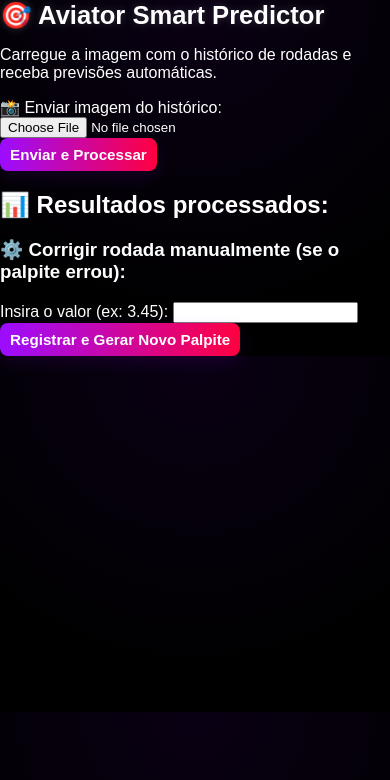
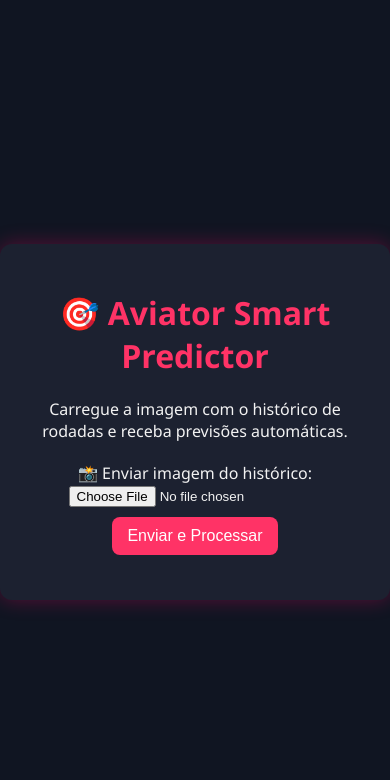
Before and after one commit to Pascoalwise01/aviatorpalpitespascoalwise, a website: page public/index.html in a window 390 px wide. Drawn offline with Linux system fonts and the light colour scheme.

Commit message:
Update style.css

```diff
--- a/public/style.css
+++ b/public/style.css
@@ -1,49 +1,65 @@
-/* style.css - tema Aviator: preto / roxo / vermelho */
+/* public/style.css */
+
 body {
-  font-family: 'Poppins', sans-serif;
-  background: radial-gradient(circle at top, #0a0014 0%, #000 80%);
-  color: #fff;
+  background: #101522;
+  color: #f2f2f2;
+  font-family: "Segoe UI", sans-serif;
+  display: flex;
+  justify-content: center;
+  align-items: center;
+  height: 100vh;
   margin: 0;
-  padding: 0;
 }
 
-header {
-  padding: 18px;
+.container {
+  background: #1c2130;
+  padding: 25px;
+  border-radius: 12px;
+  width: 95%;
+  max-width: 500px;
   text-align: center;
-  background: linear-gradient(90deg, #9b0dff, #ff0040);
-  box-shadow: 0 6px 18px rgba(0,0,0,0.5);
+  box-shadow: 0 0 20px rgba(255, 0, 100, 0.3);
 }
 
-h1 { margin: 0; font-size: 1.6rem; color: #fff; text-shadow: 0 0 8px rgba(255,255,255,0.2); }
-main { padding: 16px; max-width: 1100px; margin: 0 auto; }
+h1 {
+  color: #ff3366;
+}
 
-.card { background: rgba(255,255,255,0.02); margin-bottom: 14px; padding: 14px; border-radius: 12px; box-shadow: 0 8px 30px rgba(0,0,0,0.6); }
-
-.row { display:flex; gap:8px; align-items:center; flex-wrap:wrap; }
+form {
+  margin: 20px 0;
+}
 
 button {
-  background: linear-gradient(90deg, #9b0dff, #ff0040);
+  margin-top: 10px;
+  padding: 10px 15px;
   border: none;
-  color: #fff;
-  padding: 10px 14px;
+  background: #ff3366;
+  color: white;
   border-radius: 8px;
   cursor: pointer;
-  font-weight: 700;
-  box-shadow: 0 6px 18px rgba(155,13,255,0.12);
+  font-size: 16px;
+}
+button:hover {
+  background: #ff6699;
 }
 
-button[disabled] { opacity: 0.5; cursor: not-allowed; }
+.hidden {
+  display: none;
+}
 
-.info { color: #ffe6ff; margin: 6px 0; }
+#odds-list span {
+  margin: 5px;
+  display: inline-block;
+  background: #282f44;
+  padding: 5px 8px;
+  border-radius: 6px;
+  font-size: 14px;
+}
 
-.table { width: 100%; border-collapse: collapse; margin-top: 8px; font-size: 0.95rem; }
-.table th, .table td { padding: 8px 6px; border-bottom: 1px solid rgba(255,255,255,0.05); text-align:center; }
-.table th { background: rgba(255,0,80,0.06); }
-
-canvas { display:block; width:100%; height:auto; border-radius:8px; }
-
-/* responsive */
-@media (max-width:640px) {
-  header h1 { font-size: 1.2rem; }
-  button { padding: 8px 10px; font-size: 0.95rem; }
+.manual-entry {
+  margin-top: 20px;
+  text-align: left;
+  background: #282f44;
+  padding: 10px;
+  border-radius: 8px;
 }
```
